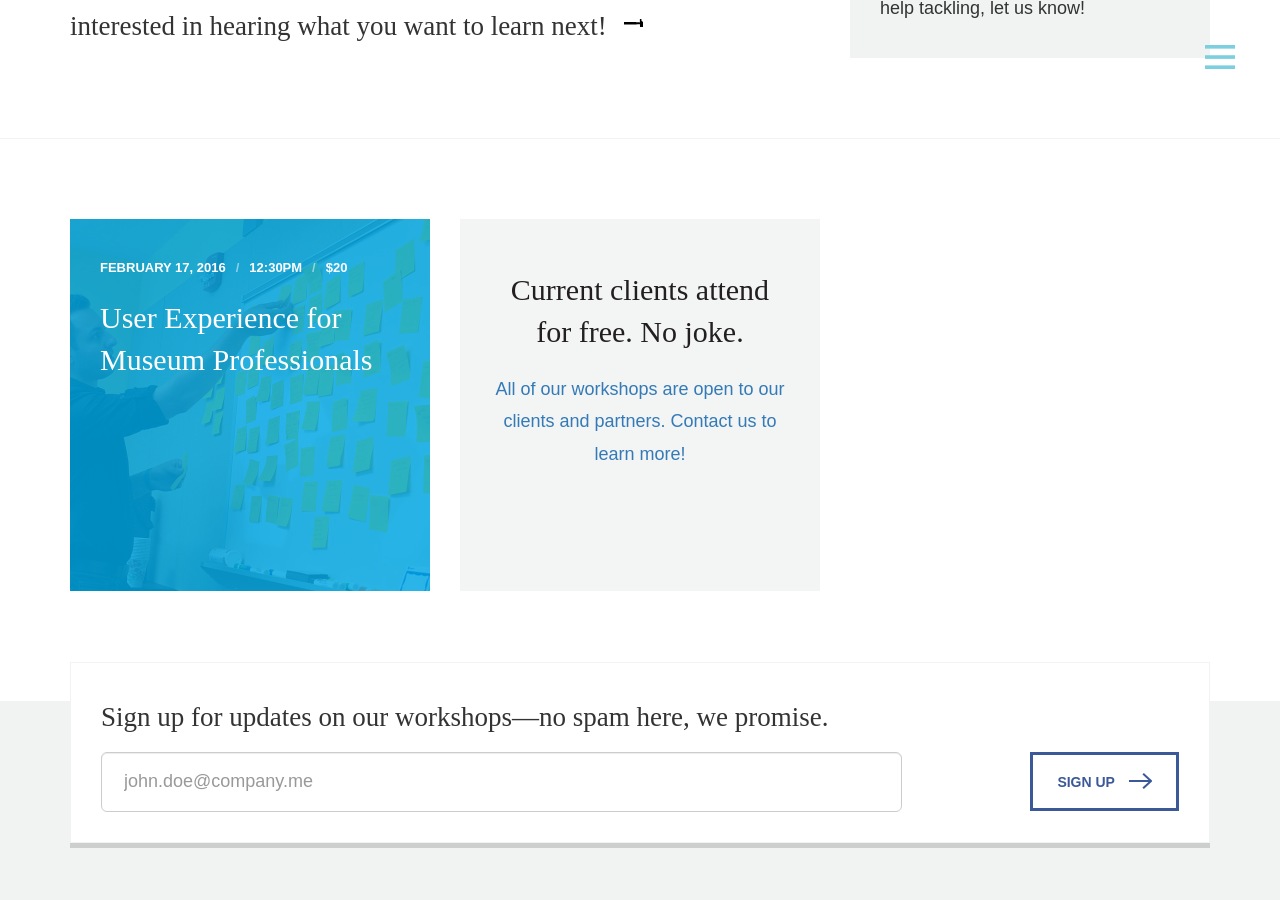
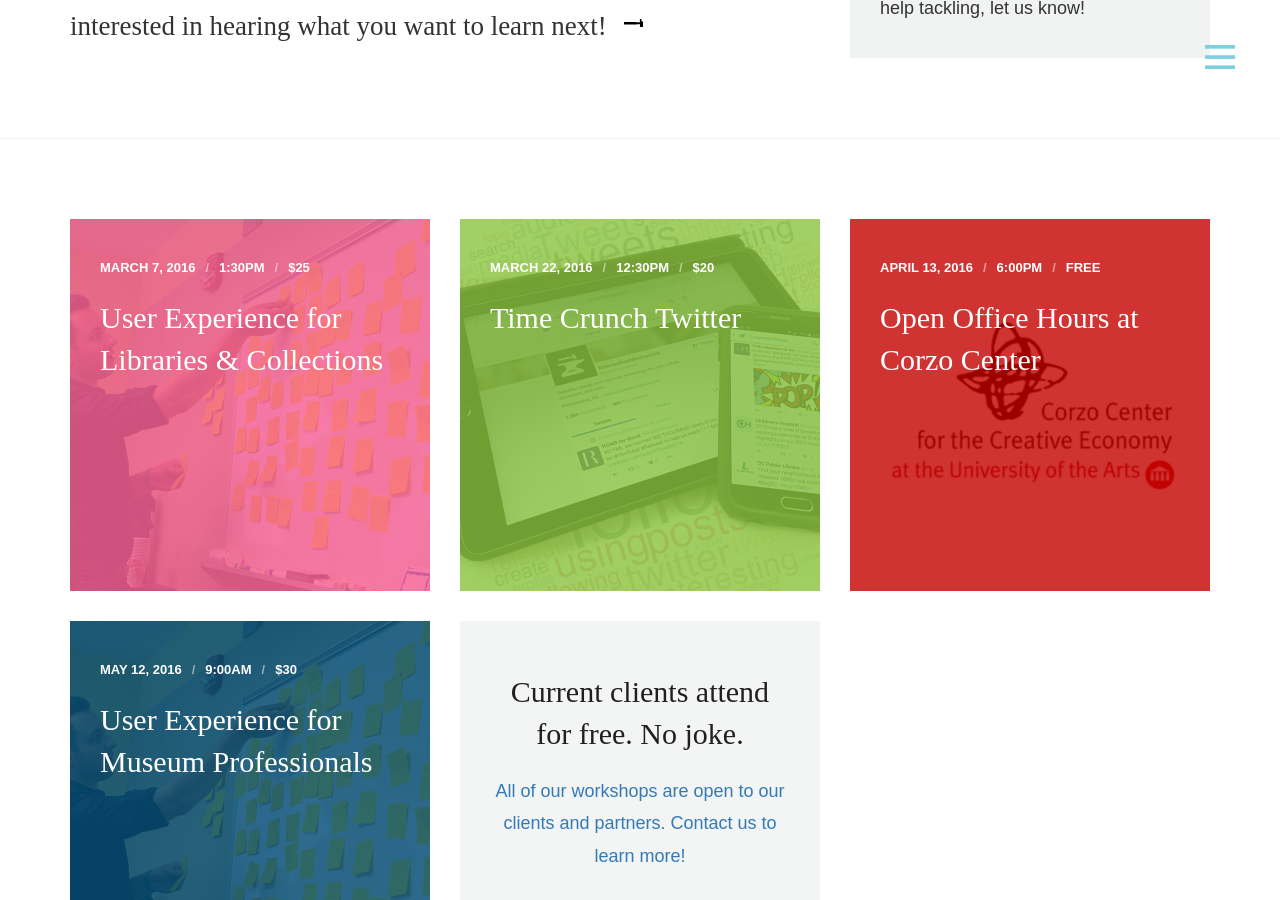
Before and after one commit to InteractiveMechanics/interactivemechanics-jekyll, a Jekyll site: the page built from workshops.html, in a window 1280 px wide and 900 px high, scrolled down 465 px. Built offline with Jekyll 4.4.1, drawn with Linux system fonts in a browser that asks for light colours; nearby versions of some CDN libraries.

Commit message:
Add new workshops to website

```diff
--- a/_data/workshops.yml
+++ b/_data/workshops.yml
@@ -1,7 +1,31 @@
-  - title:      "User Experience for Museum Professionals"
-    url:        "http://interactivemechanics.ticketleap.com/user-experience-for-museum-professionals/"
+  - title:      "User Experience for Libraries & Collections"
+    url:        "http://2016.code4lib.org/workshops/User-Experience-for-Libraries-Collections"
     image:      "/images/uploads/workshop-ux-museums.jpg"
-    color:      "#00aeef"
-    date:       "February 17, 2016"
+    color:      "#FF669D"
+    date:       "March 7, 2016"
+    time:       "1:30PM"
+    cost:       "$25"
+
+  - title:      "Time Crunch Twitter"
+    url:        "http://interactivemechanics.ticketleap.com/time-crunch-twitter/"
+    image:      "/images/uploads/social-media-thumb.jpg"
+    color:      "#8DC63F"
+    date:       "March 22, 2016"
     time:       "12:30PM"
     cost:       "$20"
+
+  - title:      "Open Office Hours at Corzo Center"
+    url:        "http://corzocenter.uarts.edu/programs/consulting"
+    image:      "/images/uploads/corzo-center-thumb.jpg"
+    color:      "#C30200"
+    date:       "April 13, 2016"
+    time:       "6:00PM"
+    cost:       "FREE"
+
+  - title:      "User Experience for Museum Professionals"
+    url:        "http://march.rutgers.edu/event/user-experience-for-public-historians/"
+    image:      "/images/uploads/workshop-ux-museums.jpg"
+    color:      "#06527E"
+    date:       "May 12, 2016"
+    time:       "9:00AM"
+    cost:       "$30"
--- a/_layouts/post.html
+++ b/_layouts/post.html
@@ -29,7 +29,7 @@
 </section>
 <section class="gray">
     <div class="container">
-        <div class="footer-callout hidden">
+        <div class="footer-callout">
             <h2>Sign up for monthly updates—no spam here, we promise.</h2>
             <form action="http://interactivemechanics.us4.list-manage.com/subscribe/post?u=60a7a9b85d71c540f39a195f3&amp;id=185fdc2b87"
                   class="form-inline"
@@ -40,6 +40,7 @@
                   novalidate="">
                 <div class="row">
                     <div class="col-sm-8 col-md-9">
+                        <input type="checkbox" value="1" name="group[19733][1]" id="mce-group[19733]-19733-0" checked="checked" class="hidden">
                         <input name="EMAIL" type="email" class="form-control input-lg" placeholder="john.doe@company.me">
                     </div>
                     <div class="col-sm-4 col-md-3">
--- a/workshops.html
+++ b/workshops.html
@@ -58,8 +58,8 @@
                 <div class="row">
                     <div class="col-sm-8 col-md-9">
                         <input name="EMAIL" type="email" class="form-control input-lg" placeholder="john.doe@company.me">
-                        <input type="checkbox" value="1" class="hidden" name="group[19733][1]" id="mce-group[19733]-19733-0" checked>
-                        <input type="checkbox" value="2" class="hidden" name="group[19733][2]" id="mce-group[19733]-19733-1" checked>
+                        <input type="checkbox" value="1" class="hidden" name="group[19733][1]" id="mce-group[19733]-19733-0" checked="checked">
+                        <input type="checkbox" value="2" class="hidden" name="group[19733][2]" id="mce-group[19733]-19733-1" checked="checked">
                     </div>
                     <div class="col-sm-4 col-md-3">
                         <button type="submit" class="pull-right btn btn-default">Sign up {% include icons/icon_arrow_right.html %}</button>
```
Also changed, not shown: _posts/2016-01-27-im-on-drupal-6-what-happens-now.markdown (+7 -7 lines), images/uploads/corzo-center-thumb.jpg (added), images/uploads/social-media-thumb.jpg (added).
